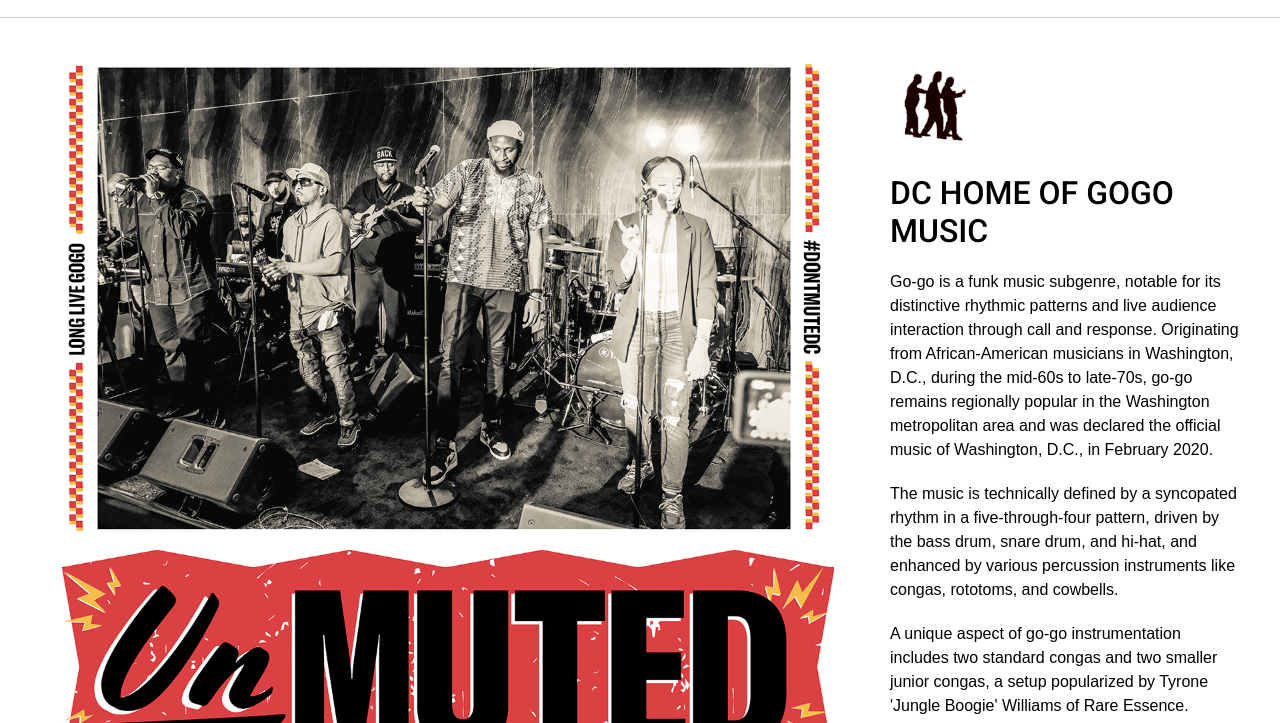
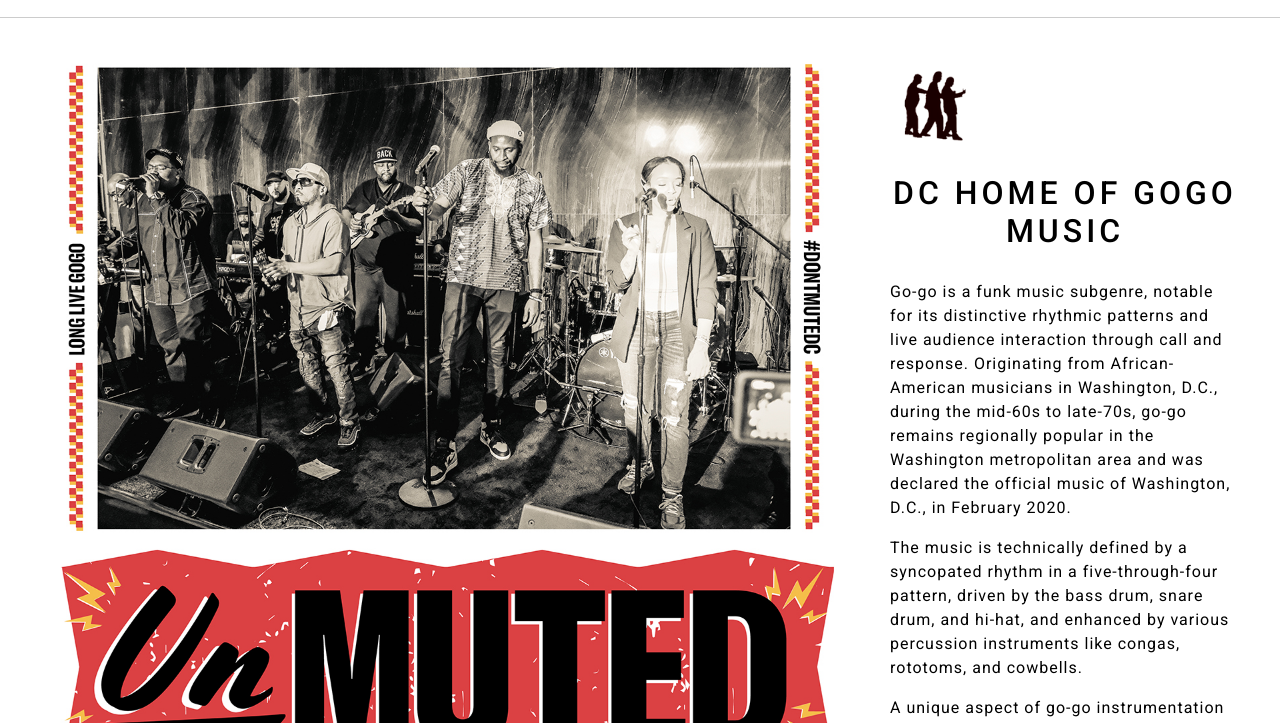
Before and after one commit to graceCanCod3/DMV-United, a website: page Client/gogo.html in a window 1280 px wide. Shown: the part 77-800 px from the top of the page. Drawn offline with nearby package versions, Linux system fonts and the light colour scheme.

Commit message:
centered h1 and added letter spacing

```diff
--- a/Client/style.css
+++ b/Client/style.css
@@ -59,11 +59,18 @@ h1 {
     font-weight: 500;
     font-style: normal;
     font-size: 2em;
-    margin-bottom: 20px;
+    letter-spacing: 4px;
+    text-align: center;
+    margin-bottom: 30px;
 }
 
 p {
-    margin-bottom: 20px;
+    font-family: "Roboto", sans-serif;
+    font-weight: 400;
+    font-style: normal;
+    font-size: 16px;
+    letter-spacing: 1px;
+    margin-bottom: 10px;
     line-height: 1.5;
 }
 
```
